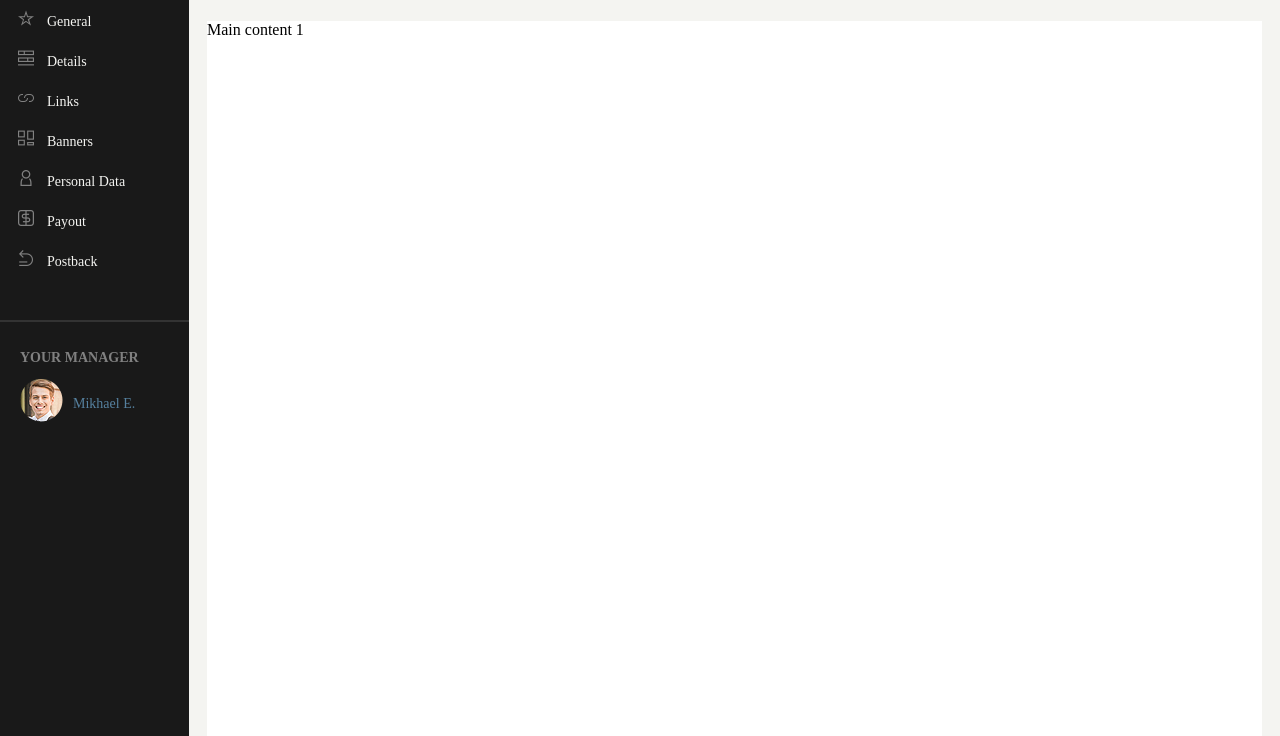
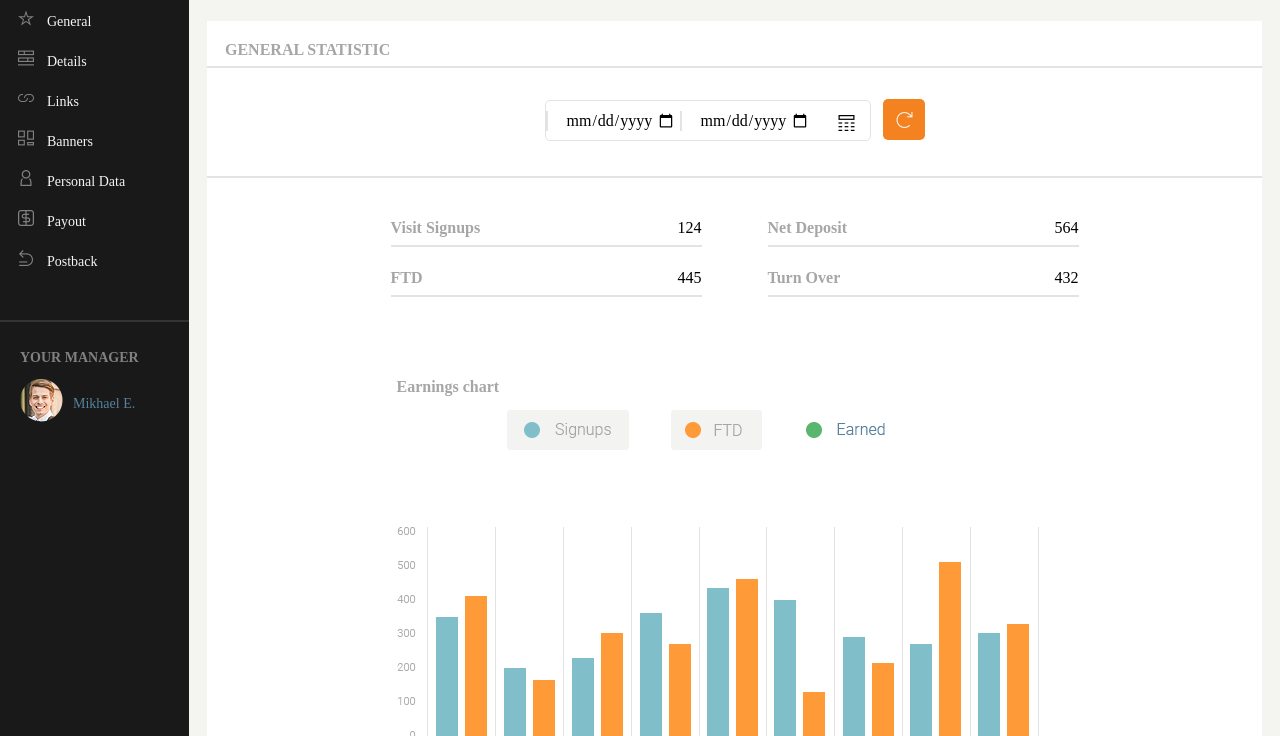
Before and after one commit to mARC3L87/Solo-Project, a plain HTML site: page src/index.html in a window 1280 px wide. Shown: the part 64-800 px from the top of the page. Drawn offline with nearby package versions, Linux system fonts and the light colour scheme; files that its build step writes are made by us from their sources.

Commit message:
Add first main content section

```diff
--- a/src/index.html
+++ b/src/index.html
@@ -52,7 +52,45 @@
                     <span class="manager_name">Mikhael E.</span>
                 </div>
             </section>
-            <section class="main-1">Main content 1</section>
+            <section class="main-1 main-1_wrapper">
+                <div class="main_title">
+                    <h2>GENERAL STATISTIC</h2>
+                </div>
+                <div class="date_filter">
+                    <div class="input_wrapper">
+                        <input type="date">
+                        <input type="date">
+                        <i class="icon-calendar"></i>
+                    </div>
+                <a href="#" class="btn btn_refresh"><i class="icon-refresh"></i></a>
+                </div>
+                <div class="main_columns">
+                    <div class="first_column">
+                        <div class="visit_column">
+                            <h2>Visit Signups</h2>
+                            <span>124</span>
+                        </div>
+                        <div class="ftd_column">
+                            <h2>FTD</h2>
+                            <span>445</span>
+                        </div>
+                    </div>
+                    <div class="second_column">
+                        <div class="net_column">
+                            <h2>Net Deposit</h2>
+                            <span>564</span>
+                        </div>
+                        <div class="turn_column">
+                            <h2>Turn Over</h2>
+                            <span>432</span>
+                        </div>
+                    </div>
+                </div>
+                <div class="main_chart">
+                    <h2>Earnings chart</h2>
+                    <img src="images/graph@1X.png" alt="graph">
+                </div>
+            </section>
             <section class="main-2">Main content 2</section>
         </div>
     </body>
--- a/src/sass/_mixins.scss
+++ b/src/sass/_mixins.scss
@@ -6,3 +6,22 @@
   align-items: $align-items;
   justify-content: $justify-content;
 }
+
+@mixin content_column(){
+  width: 311px;
+  height: 68px;
+  display: flex;
+  flex-direction: column;
+}
+
+@mixin inner_column(){
+  display: flex;
+  justify-content: space-between;
+  border-bottom: #E3E3E3 2px solid;
+
+  h2{
+    color: #A6A6A6;
+    font-size: 16px;
+    margin: 0 0 8px;
+  }
+}
--- a/src/sass/sections/_main_content_1.scss
+++ b/src/sass/sections/_main_content_1.scss
@@ -0,0 +1,109 @@
+.main-1_wrapper{
+  display: flex;
+  flex-direction: column;
+}
+
+.main_title{
+  height: 27px;
+  border-bottom: #E3E3E3 2px solid;
+  margin-top: 20px;
+
+  h2{
+    font-size: 16px;
+    color: #A6A6A6;
+    padding-left: 18px;
+    margin: 0;
+  }
+}
+
+.date_filter{
+  display: flex;
+  height: 79px;
+  border-bottom: #E3E3E3 2px solid;
+  justify-content: center;
+  margin-top: 31px;
+
+  .input_wrapper{
+    position: relative;
+    margin-top: 1px;
+    height: 41px;
+    width: 326px;
+    border: #E3E3E3 1px solid;
+    border-radius: 5px;
+    padding-top: 10px;
+
+    [type="date"]{
+      border: none;
+      padding-left: 18px;
+      border-left: #E3E3E3 2px solid;
+      width: 130px;
+    }
+
+    i{
+      position: absolute;
+      top: 14px;
+      right: 15px;
+    }
+  }
+}
+
+.btn_refresh{
+  position: relative;
+  margin-left: 12px;
+  height: 41px;
+  width: 42px;
+  background-color: $color-darkorange;
+  border-radius: 5px;
+
+  i{
+    position: absolute;
+    left: 14px;
+    top: 13px;
+    color: $color-light;
+  }
+}
+
+.main_columns{
+  width: 688px;
+  height: 69px;
+  display: flex;
+  justify-content: space-between;
+  margin: 41px auto 0;
+
+  .first_column{
+    @include content_column();
+
+    .visit_column{
+      @include inner_column();
+    }
+
+    .ftd_column{
+      @include inner_column();
+      margin-top: 22px;
+    }
+  }
+
+  .second_column{
+    @include content_column();
+
+    .net_column{
+      @include inner_column();
+    }
+
+    .turn_column{
+      @include inner_column();
+      margin-top: 22px;
+    }
+  }
+}
+
+.main_chart{
+  width: 676px;
+  height: 400px;
+  margin: auto auto 55px auto;
+
+  h2{
+    font-size: 16px;
+    color: #A6A6A6;
+  }
+}
--- a/src/sass/sections/_navigation.scss
+++ b/src/sass/sections/_navigation.scss
@@ -20,6 +20,7 @@
       width: 17px;
       height: 18px;
     }
+
     .money{
       font-size: 20px;
       font-family: 'Roboto-Regular', 'AdobeInvisFont', 'MyriadPro-Regular';
--- a/src/sass/sections/_side_bar.scss
+++ b/src/sass/sections/_side_bar.scss
@@ -4,7 +4,6 @@
 }
 
 .side_logo{
-
   img{
     padding: 18px 46px 0 20px;
   }
@@ -71,6 +70,7 @@
     left: 20px;
     position: absolute;
   }
+
   .manager_name{
     position: absolute;
     color: $color-blue;
```
Also changed, not shown: src/images/graph@1X.png (added).
